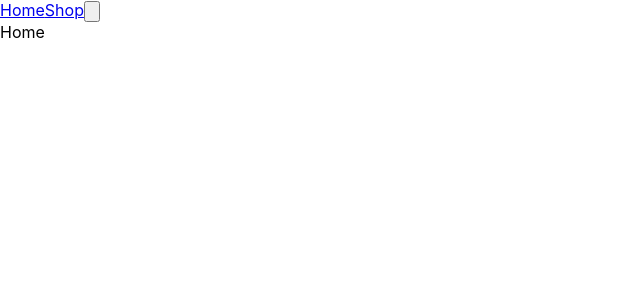
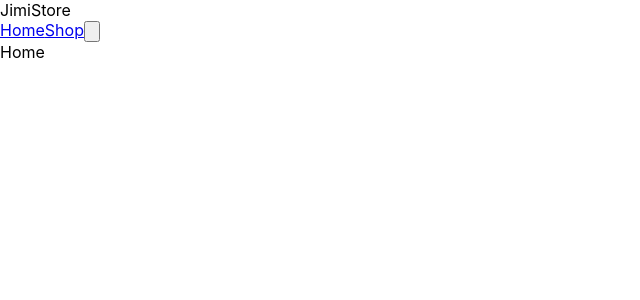
Before and after one commit to invisibleopey/shopping-cart, a React (Create React App) app: page / in a window 1280 px wide. Shown: the top 300 px of the page, without its empty margins (0-640 px from the left). Built offline with nearby package versions, Linux system fonts and the light colour scheme.

Commit message:
Restructure the header component

```diff
--- a/src/App.js
+++ b/src/App.js
@@ -1,13 +1,11 @@
 import React from 'react';
 import { Outlet } from 'react-router-dom';
-import NavBar from './components/NavBar';
+import Header from './components/Header';
 
 function App() {
   return (
     <div className="App">
-      <header className="App-header">
-        <NavBar />
-      </header>
+      <Header />
       <Outlet />
     </div>
   );
--- /dev/null
+++ b/src/components/Header.js
@@ -0,0 +1,24 @@
+import React from 'react';
+import { NavLink } from 'react-router-dom';
+
+function NavBar() {
+  return (
+    <div className="App-header">
+      <span>JimiStore</span>
+      <nav className="navbar">
+        <NavLink to="/">Home</NavLink>
+        <NavLink to="shop">Shop</NavLink>
+        <button>
+          <svg className="cart-icon" viewBox="0 0 24 24">
+            <path
+              fill="currentColor"
+              d="M17,18C15.89,18 15,18.89 15,20A2,2 0 0,0 17,22A2,2 0 0,0 19,20C19,18.89 18.1,18 17,18M1,2V4H3L6.6,11.59L5.24,14.04C5.09,14.32 5,14.65 5,15A2,2 0 0,0 7,17H19V15H7.42A0.25,0.25 0 0,1 7.17,14.75C7.17,14.7 7.18,14.66 7.2,14.63L8.1,13H15.55C16.3,13 16.96,12.58 17.3,11.97L20.88,5.5C20.95,5.34 21,5.17 21,5A1,1 0 0,0 20,4H5.21L4.27,2M7,18C5.89,18 5,18.89 5,20A2,2 0 0,0 7,22A2,2 0 0,0 9,20C9,18.89 8.1,18 7,18Z"
+            />
+          </svg>
+        </button>
+      </nav>
+    </div>
+  );
+}
+
+export default NavBar;
--- a/src/components/NavBar.js
+++ /dev/null
@@ -1,21 +0,0 @@
-import React from 'react';
-import { NavLink } from 'react-router-dom';
-
-function NavBar() {
-  return (
-    <nav className="navbar">
-      <NavLink to="/">Home</NavLink>
-      <NavLink to="shop">Shop</NavLink>
-      <button>
-        <svg className="cart-icon" viewBox="0 0 24 24">
-          <path
-            fill="currentColor"
-            d="M17,18C15.89,18 15,18.89 15,20A2,2 0 0,0 17,22A2,2 0 0,0 19,20C19,18.89 18.1,18 17,18M1,2V4H3L6.6,11.59L5.24,14.04C5.09,14.32 5,14.65 5,15A2,2 0 0,0 7,17H19V15H7.42A0.25,0.25 0 0,1 7.17,14.75C7.17,14.7 7.18,14.66 7.2,14.63L8.1,13H15.55C16.3,13 16.96,12.58 17.3,11.97L20.88,5.5C20.95,5.34 21,5.17 21,5A1,1 0 0,0 20,4H5.21L4.27,2M7,18C5.89,18 5,18.89 5,20A2,2 0 0,0 7,22A2,2 0 0,0 9,20C9,18.89 8.1,18 7,18Z"
-          />
-        </svg>
-      </button>
-    </nav>
-  );
-}
-
-export default NavBar;
```
